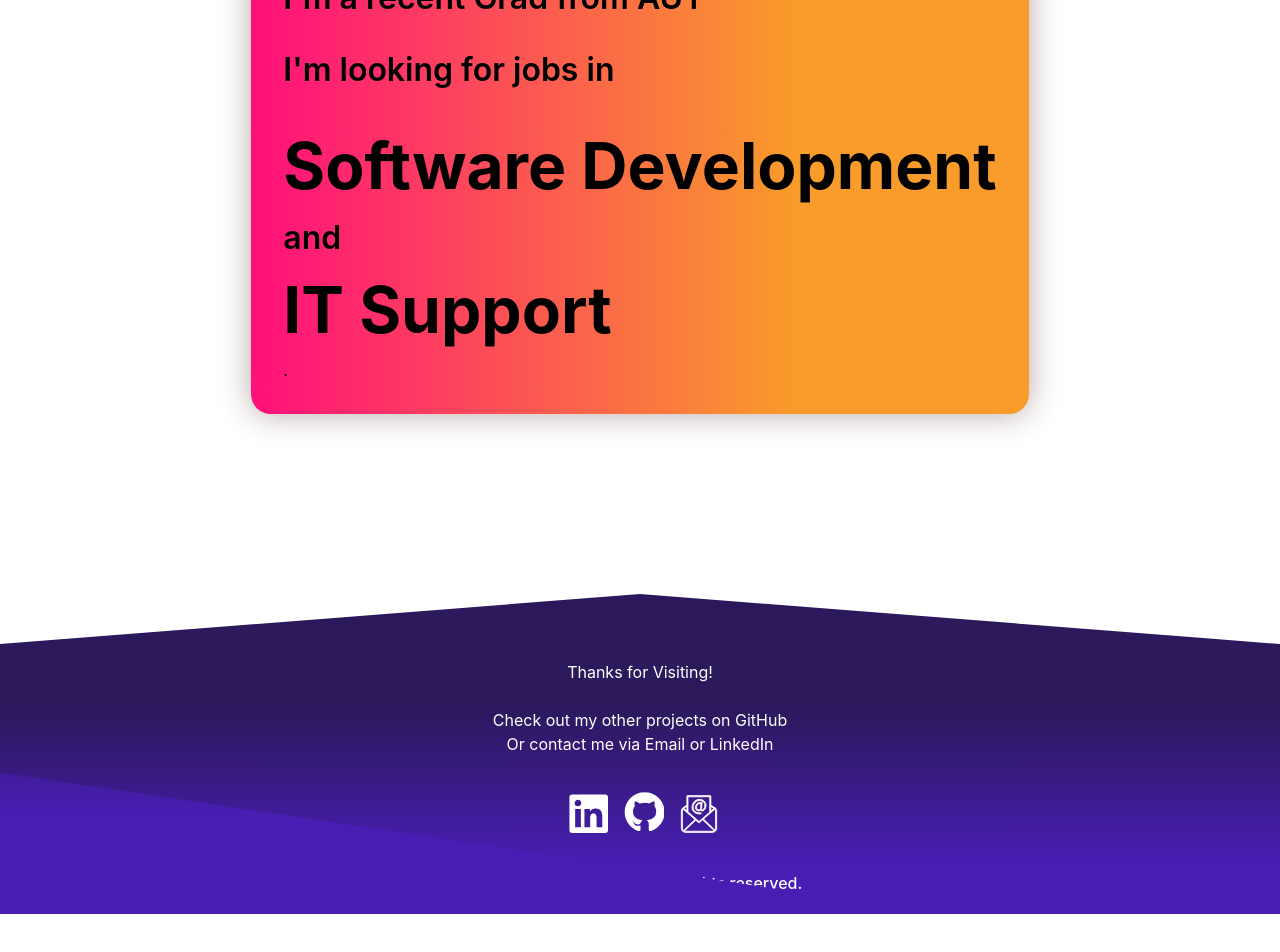
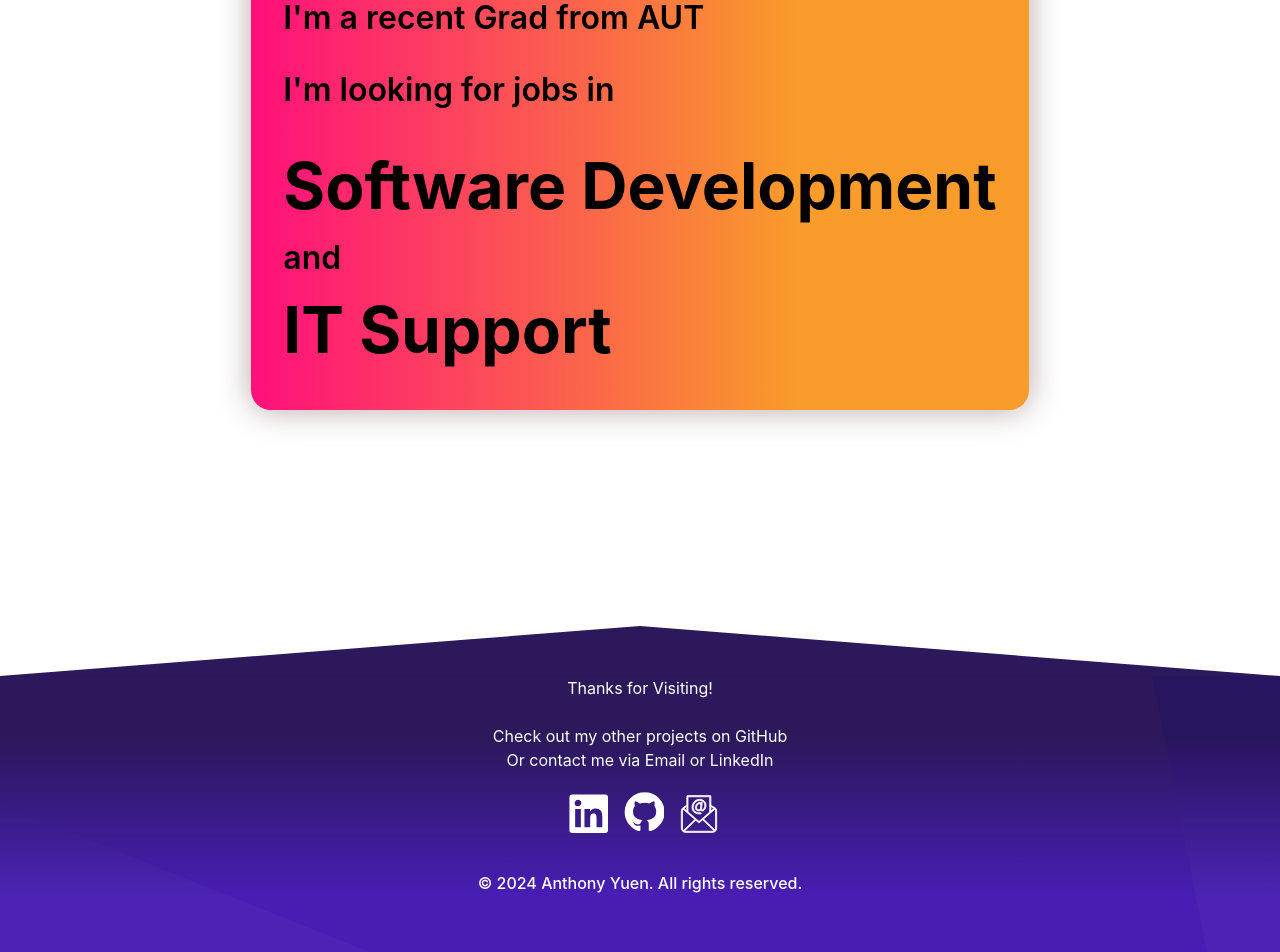
Before and after one commit to An1honyY/anthonyyuen, a React (Vite) app: page / in a window 1280 px wide. Shown: the part 378-1330 px from the top of the page. Before the commit the page ends 1292 px from the top, so only its background shows below. Built offline with nearby package versions, Linux system fonts and the light colour scheme.

Commit message:
Fixed horizontal scroll and Footer triangle transparent background
Caused by 100vw. Changed it to 99.

```diff
--- a/src/components/footer.css
+++ b/src/components/footer.css
@@ -1,20 +1,23 @@
 footer {
     color: white;
-    /* background-color: #291261; */
-    background: hsla(256, 57%, 23%, 1);
-    background: linear-gradient(180deg, hsla(256, 57%, 23%, 1) 20%, hsla(257, 72%, 41%, 1) 69%);
     min-height: 40vh;
+    width: 99vw;
     height: auto;
     width: auto;
-    position: relative;
     overflow: hidden;
 }
 
-footer .triangle-border {
+footer .border-invisible {
+    background-color: hsla(0, 81%, 49%, 0);
+    position: relative;
+
+}
+
+footer .border-triangle {
     width: auto;
     height: 0;
-    border-left: 50vw solid white;
-    border-right: 50vw solid white;
+    border-left: 50vw solid hsla(0, 0%, 100%, 0);
+    border-right: 50vw solid rgba(0, 0, 255, 0);
     border-bottom: 50px solid hsla(256, 57%, 23%, 1);
     border-bottom: 50px solid linear-gradient(180deg, hsla(256, 57%, 23%, 1) 20%, hsla(257, 72%, 41%, 1) 69%);
 
@@ -24,14 +27,20 @@ footer .polygon-fill {
     width: 100%;
     height: 100%;
     position: absolute;
-    clip-path: polygon(0 0, 100% 0, 100% 100%, 0 40%);
+    clip-path: polygon(0 0, 90% 0, 100% 200%, 0 40%);
     background: hsla(256, 57%, 23%, 1);
     background: linear-gradient(180deg, hsla(256, 57%, 23%, 1) 20%, hsla(257, 72%, 41%, 1) 69%);
 }
 
 footer .content {
-    margin: 0;
-    padding: 1em;
+    background: hsla(256, 57%, 23%, 1);
+    background: linear-gradient(180deg, rgb(40, 21, 95) 20%, rgb(76, 35, 180) 69%);
+    min-height: 40vh;
+    height: auto;
+    width: auto;
+    overflow: hidden;
+    position: relative;
+    margin: 0 auto;
     text-align: center;
 }
 
@@ -41,7 +50,7 @@ footer .icons {
     align-items: center;
     gap: 1em;
     padding: 1em;
-
+    user-select: none;
 }
 
 footer .copyright {
--- a/src/components/footer.jsx
+++ b/src/components/footer.jsx
@@ -14,9 +14,11 @@ function Footer() {
 
     return (
         <footer>
-            <div className="triangle-border"></div>
+            <div className="border-invisible">
+                <div className="border-triangle"></div>
+            </div>
+            <div className="content">
                 <div className="polygon-fill">
-                <div className="content">
                     Thanks for Visiting!
                     <br></br>
                     <br></br>
@@ -24,7 +26,6 @@ function Footer() {
                     Check out my other projects on GitHub
                     <br></br>
                     Or contact me via Email or LinkedIn
-                </div>
                     <div className="icons">
                         <a href="https://linkedin.com/in/anthony-yuen-089208229"><img src={linkedin} alt="linkednin-icon" /></a>
                         <a href="https://github.com/An1honyY"><img src={github} alt="github-icon" /></a>
@@ -35,7 +36,9 @@ function Footer() {
                         © 2024 Anthony Yuen. All rights reserved.
                     </p>
                 </div>
+            </div>
         </footer>
+
     )
 }
 
--- a/src/components/header.css
+++ b/src/components/header.css
@@ -9,7 +9,6 @@ header {
 
     background: hsla(256, 57%, 23%, 1);
     background: linear-gradient(360deg, hsla(256, 57%, 23%, 1) 10%, hsla(257, 72%, 41%, 1) 69%);
-    filter: drop-shadow(0 0 1em #b9a6a6);
     padding: 1em 1em 0em 1em;
     font-size: 0.6em;
     margin-bottom: 4em;
--- a/src/index.css
+++ b/src/index.css
@@ -25,8 +25,11 @@ main {
   justify-content: center;
   min-height: 100vh;
   max-width: 1920px;
-  padding: 0 20px;
   margin: 0 auto;
+  margin-bottom: 4em;
+  padding: 0.5em;
+  box-sizing: border-box;
+  position:relative;
 }
 
 h1 {
--- a/src/pages/home.css
+++ b/src/pages/home.css
@@ -1,10 +1,11 @@
 .home {
     /* background-image: url("../assets/whiteswiggles.jpg"); */
     height: 100vh;
-    width: 100vw;
+    width: 99vw;
+    padding: 2em;
     display: flex;
     box-sizing: border-box;
-    margin-bottom: 4em;
+    margin-bottom: 1em;
     position: relative;
 }
 
@@ -13,7 +14,7 @@
     background: linear-gradient(90deg, hsla(333, 100%, 53%, 1) 0%, hsla(33, 94%, 57%, 1) 70%);
     filter: drop-shadow(0 0 1em #b9a6a6);
     padding: 2em;
-    margin-bottom: 0em;
+    margin-bottom: 2em;
     border-radius: 20px;
     min-height: 500px;
     height: fit-content;
--- a/src/pages/home.jsx
+++ b/src/pages/home.jsx
@@ -16,7 +16,7 @@ function Home() {
                         <br></br>
                         <h2>Software Development</h2>
                         <p>and</p>
-                        <h2>IT Support</h2>.
+                        <h2>IT Support</h2>
                     </div>
                 </div>
             </div>
```
Lines whose indentation alone changed are shown as unchanged.
